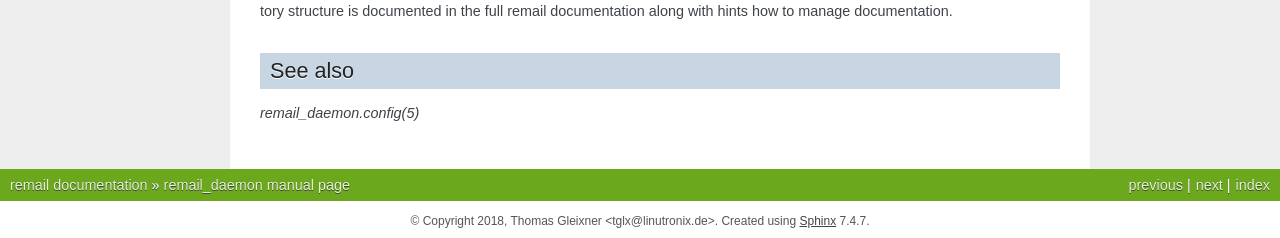
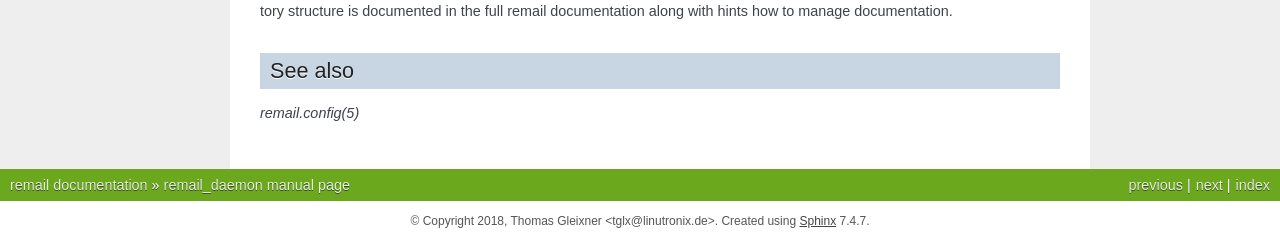
Before and after one commit to credativ/remail, a Sphinx documentation site: the page built from Documentation/man1/remail_daemon.rst, in a window 1280 px wide. Shown: the part 849-1087 px from the top of the page. Built offline with Sphinx 7.4.7, drawn with Linux system fonts in a browser that asks for light colours.

Commit message:
Documentation: Rename configuration man page
The upcoming pipe script will use the same configuration.

Signed-off-by: Thomas Gleixner <tglx@linutronix.de>

```diff
--- a/Documentation/index.rst
+++ b/Documentation/index.rst
@@ -71,7 +71,7 @@
 
    man1/remail_daemon.rst
    man1/remail_chkcfg.rst
-   man5/remail_daemon.config.rst
+   man5/remail.config.rst
 
 
 Indices and tables
--- a/Documentation/man1/remail_chkcfg.rst
+++ b/Documentation/man1/remail_chkcfg.rst
@@ -66,4 +66,4 @@
 
 See also
 --------
-:manpage:`remail_daemon.config(5)`
+:manpage:`remail.config(5)`
--- a/Documentation/man1/remail_daemon.rst
+++ b/Documentation/man1/remail_daemon.rst
@@ -55,4 +55,4 @@
 
 See also
 --------
-:manpage:`remail_daemon.config(5)`
+:manpage:`remail.config(5)`
```
Also changed, not shown: Documentation/man5/remail.config.rst (renamed from Documentation/man5/remail_daemon.config.rst).
